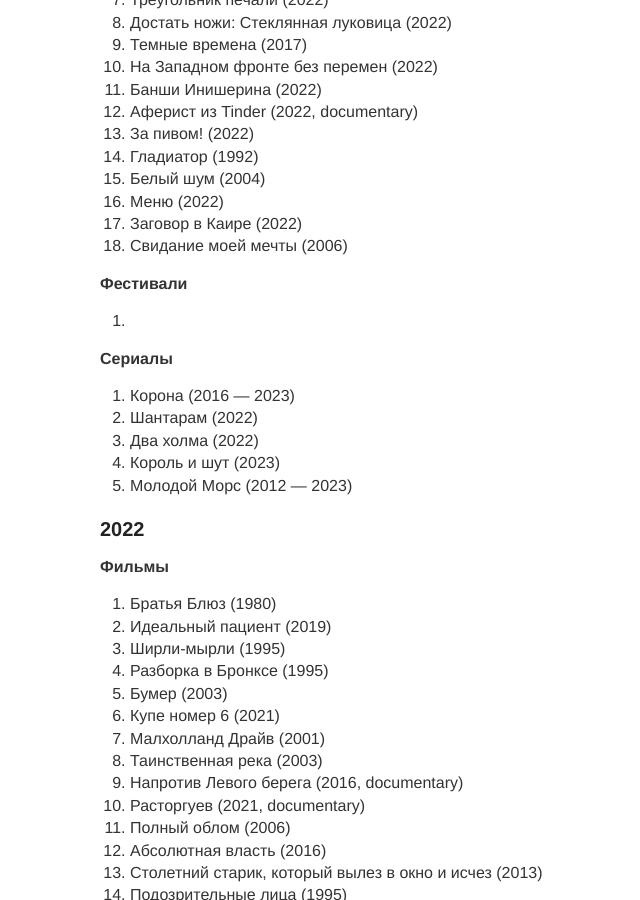
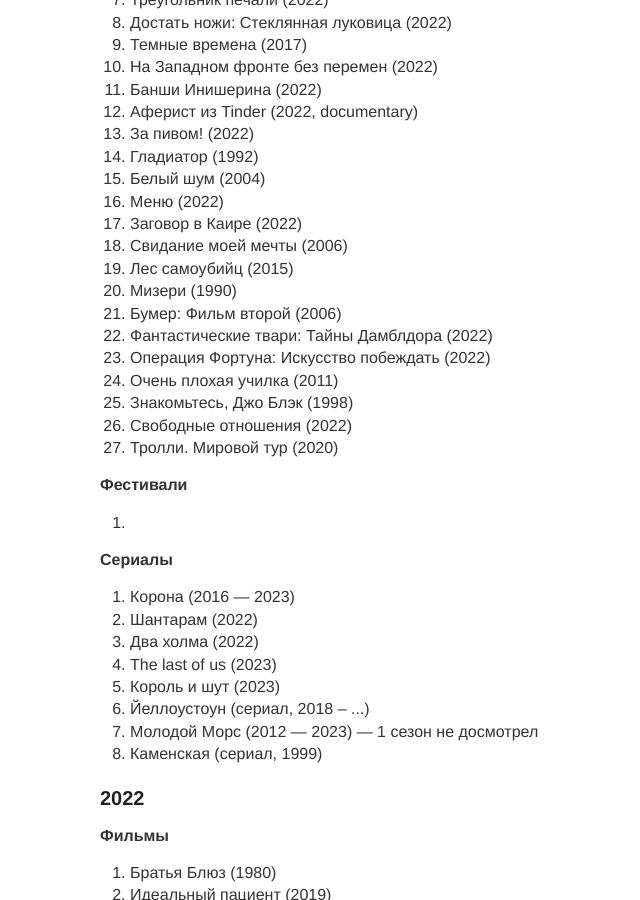
Before and after one commit to sombro/nbuevich.com, a Jekyll site: the page built from blog/_posts/2099-12-14-movies.md, in a window 1280 px wide and 900 px high, scrolled down 586 px. Shown: the whole window, without its empty margins (180-820 px from the left). Built offline with Jekyll 4.4.1, drawn with Linux system fonts in a browser that asks for light colours.

Commit message:
new content

```diff
--- a/blog/_posts/2099-12-14-movies.md
+++ b/blog/_posts/2099-12-14-movies.md
@@ -33,6 +33,15 @@
     <li>Меню (2022)</li>
     <li>Заговор в Каире (2022)</li>
     <li>Свидание моей мечты (2006)</li>
+    <li>Лес самоубийц (2015)</li>
+    <li>Мизери (1990)</li>
+    <li>Бумер: Фильм второй (2006)</li>
+    <li>Фантастические твари: Тайны Дамблдора (2022)</li>
+    <li>Операция Фортуна: Искусство побеждать (2022)</li>
+    <li>Очень плохая училка (2011)</li>
+    <li>Знакомьтесь, Джо Блэк (1998)</li>
+    <li>Свободные отношения (2022)</li>
+    <li>Тролли. Мировой тур (2020)</li>
 </ol>
 
 <b>Фестивали</b>
@@ -47,8 +56,11 @@
     <li>Корона (2016 — 2023)</li>
     <li>Шантарам (2022)</li>
     <li>Два холма (2022)</li>
+    <li>The last of us (2023)</li>
     <li>Король и шут (2023)</li>
-    <li>Молодой Морс (2012 — 2023)</li>
+    <li>Йеллоустоун (сериал, 2018 – ...)</li>
+    <li>Молодой Морс (2012 — 2023) — 1 сезон не досмотрел</li>
+    <li>Каменская (сериал, 1999)</li>
 </ol>
 
 ## <span id="2022">2022</span>  ##
```
Also changed, not shown: blog/_posts/2099-12-13-books.md (+3 -0 lines), blog/_posts/2099-12-15-travel.md (+3 -1 lines).
